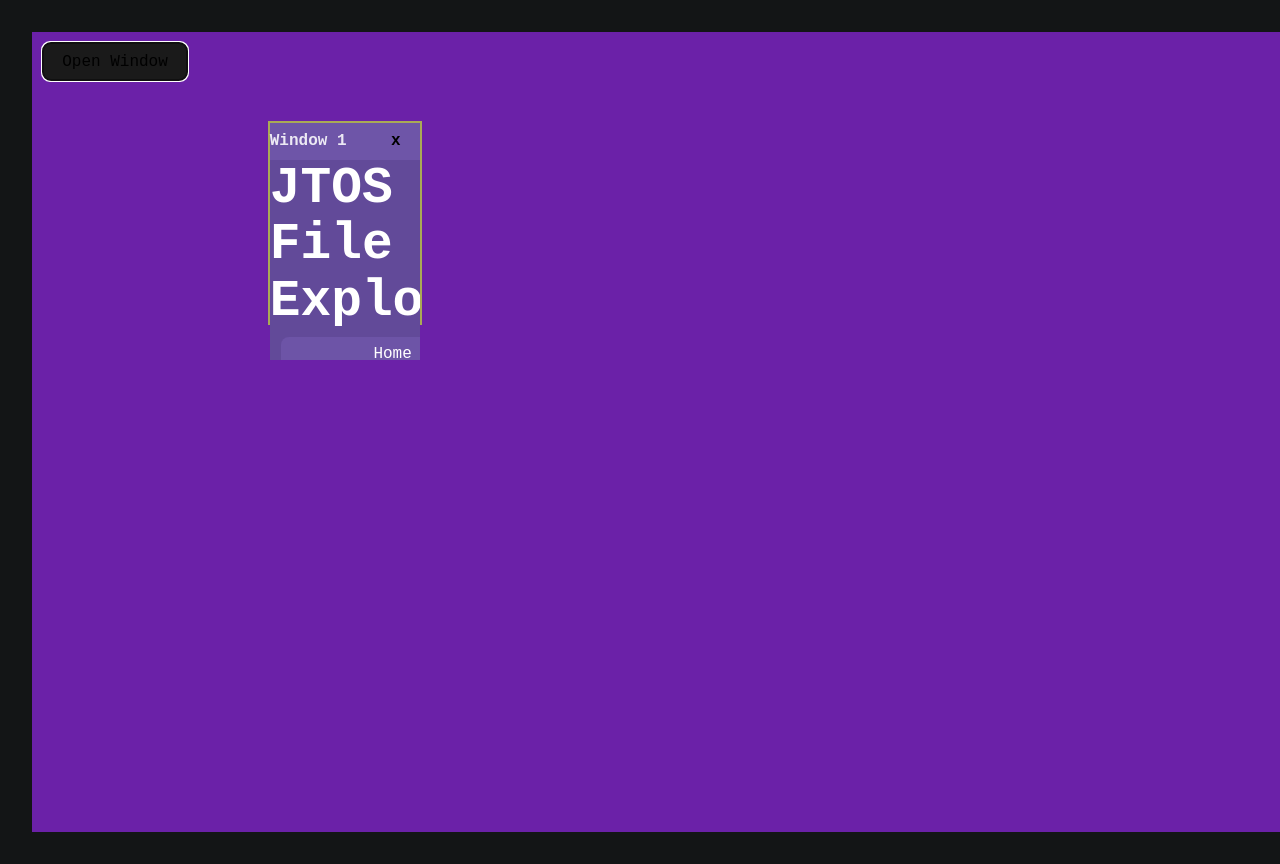
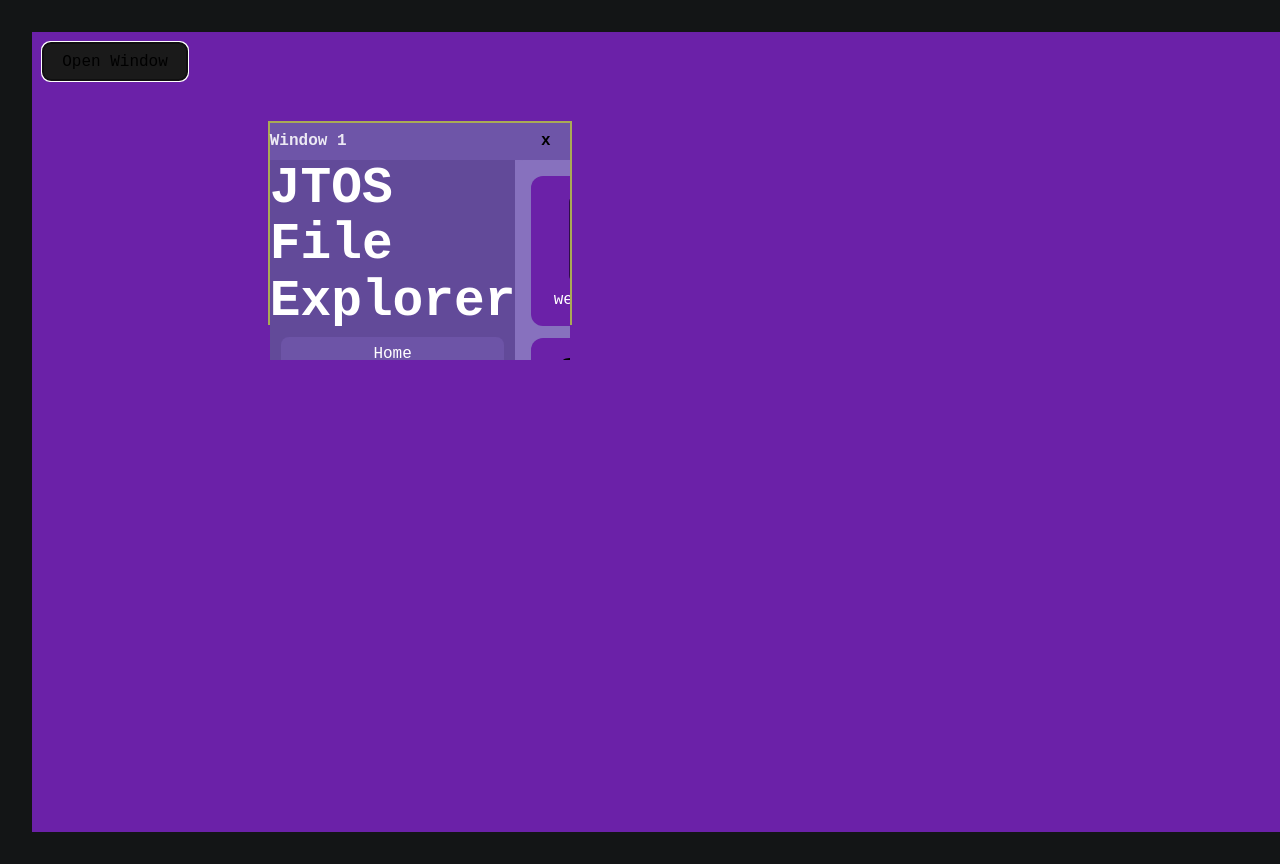
Before and after one commit to JhonTabio/JTOS-Portfolio, a React (Vite) app: page /gui in a window 1280 px wide. Both pictures are taken after a click on the button "Open Window". Shown: the top 864 px of the page. Built offline with nearby package versions, Linux system fonts and the light colour scheme.

Commit message:
Made windows resizable

```diff
--- /dev/null
+++ b/src/components/Resizable.tsx
@@ -0,0 +1,95 @@
+import { useRef, useState, useEffect } from "react";
+
+type ResizeSides = {
+  top?: boolean;
+  right?: boolean;
+  bottom?: boolean;
+  left?: boolean;
+};
+
+export function useResizable(sides: ResizeSides = {}) {
+  const ref = useRef<HTMLDivElement>(null);
+
+  const [size, setSize] = useState({ width: 300, height: 200 });
+  const [resizing, setResizing] = useState<null | keyof ResizeSides>(null);
+  const [offset, setOffset] = useState({ x: 0, y: 0 });
+
+  const startPos = useRef({ x: 0, y: 0 });
+  const startSize = useRef({ width: 0, height: 0 });
+  const startOffset = useRef({ x: 0, y: 0 });
+
+  useEffect(() => {
+    const onMouseMove = (e: MouseEvent) => {
+      if (!resizing || !ref.current) return;
+
+      const dx = e.clientX - startPos.current.x;
+      const dy = e.clientY - startPos.current.y;
+
+      let newWidth = startSize.current.width;
+      let newHeight = startSize.current.height;
+      let newLeft = startOffset.current.x;
+      let newTop = startOffset.current.y;
+
+      if (resizing === "left")
+      {
+        newWidth -= dx;
+        newLeft += dx;
+      }
+      else if (resizing === "right")
+        newWidth += dx;
+      else if (resizing === "top")
+      {
+        newHeight -= dy;
+        newTop += dy;
+      }
+      else if (resizing === "bottom")
+        newHeight += dy;
+
+      setSize({
+        width: Math.max(150, newWidth),
+        height: Math.max(100, newHeight)
+      });
+
+      setOffset({
+        x: newLeft,
+        y: newTop
+      });
+    };
+
+    const onMouseUp = () => {
+      setResizing(null);
+    };
+
+    if (resizing) {
+      document.addEventListener("mousemove", onMouseMove);
+      document.addEventListener("mouseup", onMouseUp);
+    }
+
+    return () => {
+      document.removeEventListener("mousemove", onMouseMove);
+      document.removeEventListener("mouseup", onMouseUp);
+    };
+  }, [resizing]);
+
+  const startResize = (side: keyof ResizeSides) => (e: React.MouseEvent) => {
+    if (!ref.current) return;
+
+    setResizing(side);
+    startPos.current = { x: e.clientX, y: e.clientY };
+    startSize.current = {
+      width: ref.current.offsetWidth,
+      height: ref.current.offsetHeight,
+    };
+    startOffset.current = { ...offset};
+    e.preventDefault();
+    e.stopPropagation();
+  };
+
+  return {
+    ref,
+    size,
+    offset,
+    startResize,
+    sides
+  };
+}
--- a/src/components/Window.tsx
+++ b/src/components/Window.tsx
@@ -1,21 +1,47 @@
 import { ReactNode } from "react";
 import { useDraggable } from "./Draggable";
+import { useResizable } from "./Resizable";
 
 interface WindowProps
 {
   title: string;
   children: ReactNode;
   initialPos?: { x: number, y: number };
+  resizableSides?: {
+    top?: boolean;
+    right?: boolean;
+    bottom?: boolean;
+    left?: boolean;
+  };
   onClose?: () => void;
 }
 
-export function Window({ title, children, initialPos, onClose }: WindowProps)
+export function Window({
+  title,
+  children,
+  initialPos,
+  resizableSides = { left: true, right: true, top: true, bottom: true },
+  onClose
+}: WindowProps)
 {
-  const { ref, pos, onMouseDown } = useDraggable(initialPos);
+  const { ref: dragRef, pos, onMouseDown } = useDraggable(initialPos);
+
+  const { ref: resizeRef, size, offset, startResize, sides } = useResizable(resizableSides);
+
+function mergeRefs<T = any>(...refs: React.Ref<T>[]) {
+  return (node: T) => {
+    refs.forEach((ref) => {
+      if (typeof ref === "function") ref(node);
+      else if (ref && typeof ref === "object" && "current" in ref)
+        (ref as React.MutableRefObject<T | null>).current = node;
+    });
+  };
+}
 
   return (
-    <div ref={ref}
-      style={{ left: pos.x, top: pos.y }}
+    <div
+      ref={mergeRefs(dragRef, resizeRef)}
+      style={{ left: pos.x + offset.x, top: pos.y + offset.y, width: size.width, height: size.height }}
       className="gui_window"
     >
       <div
@@ -31,6 +57,58 @@ export function Window({ title, children, initialPos, onClose }: WindowProps)
             x
           </button>)
         }
+        {sides.left && (
+          <div
+            onMouseDown={startResize("left")}
+            style={{
+              position: "absolute",
+              top: 0,
+              left: 0,
+              width: 10,
+              height: "100%",
+              cursor: "ew-resize",
+            }}
+          />
+        )}
+        {sides.right && (
+          <div
+            onMouseDown={startResize("right")}
+            style={{
+              position: "absolute",
+              top: 0,
+              right: 0,
+              width: 10,
+              height: "100%",
+              cursor: "ew-resize",
+            }}
+          />
+        )}
+        {sides.top && (
+          <div
+            onMouseDown={startResize("top")}
+            style={{
+              position: "absolute",
+              top: 0,
+              left: 0,
+              width: "100%",
+              height: 10,
+              cursor: "ns-resize",
+            }}
+          />
+        )}
+        {sides.bottom && (
+          <div
+            onMouseDown={startResize("bottom")}
+            style={{
+              position: "absolute",
+              bottom: 0,
+              right: 0,
+              width: "100%",
+              height: 10,
+              cursor: "ns-resize",
+            }}
+          />
+        )}
       </div>
       <div className="gui_window_content">{children}</div>
     </div>
```
